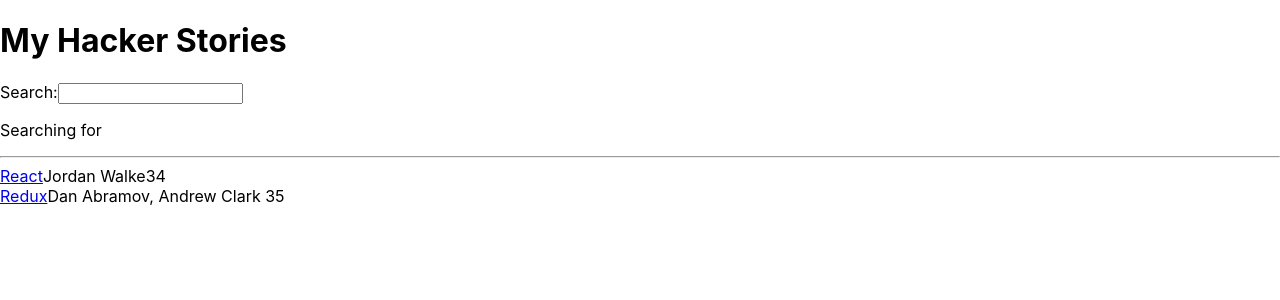
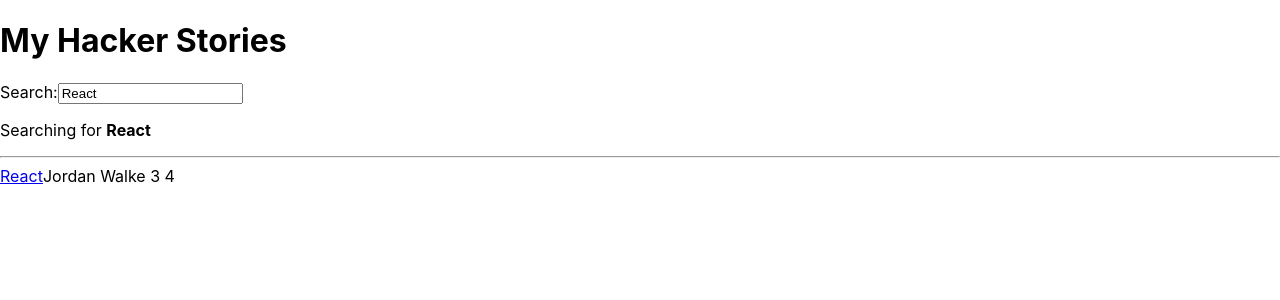
Before and after one commit to MahatHari/RoadToReact, a React (Create React App) app: page / in a window 1280 px wide. Shown: the top 300 px of the page. Built offline with nearby package versions, Linux system fonts and the light colour scheme.

Commit message:
using javascript spread and rest operator in props

```diff
--- a/src/App.jsx
+++ b/src/App.jsx
@@ -21,37 +21,43 @@
     },
   ];
 
+  // Lifted State
+  // Initial state of searchTerm is set to React
+  // by using controlled component, input field
+  // starts with correct initial value, using the searchTerm
+  // from reat State,
+  const [searchTerm, setSearchTerm] = useState('React');
   // Call back function passed as props to Search Component
   const handleSearch = (event) => {
-    console.log(event.target.value);
+    setSearchTerm(event.target.value);
   };
+  const searchedStories = stories.filter((story) =>
+    story.title.toLowerCase().includes(searchTerm.toLowerCase())
+  );
 
   return (
     <div>
       <h1>My Hacker Stories</h1>
 
-      <Search onSearch={handleSearch} />
+      <Search onSearch={handleSearch} search={searchTerm} />
       <hr />
 
-      <List list={stories} />
+      <List list={searchedStories} />
     </div>
   );
 };
 
 // creating Search Component
-const Search = (props) => {
-  const [searchTerm, setSearchTerm] = useState('');
-
-  const handleChange = (event) => {
-    setSearchTerm(event.target.value);
-    props.onSearch(event);
-  };
+// 1. Props are destructured
+const Search = ({ search, onSearch }) => {
   return (
     <>
       <label hrmlFor='search'>Search:</label>
-      <input id='search' type='text' onChange={handleChange}></input>
+      {/* Making Search component with its input field into a controlled component */}
+      {/* By adding value attribute and assigning from state object, it will shouw current search term */}
+      <input id='search' type='text' onChange={onSearch} value={search}></input>
       <p>
-        Searching for <strong>{searchTerm}</strong>
+        Searching for <strong>{search}</strong>
       </p>
     </>
   );
@@ -59,7 +65,8 @@
 
 //List Component
 const List = ({ list }) => {
-  return list.map((item) => {
+  // List is broken into another Item component
+  /* return list.map((item) => {
     return (
       <div key={item.objectId}>
         <a href={item.url}>{item.title}</a>
@@ -68,7 +75,70 @@
         <span>{item.points}</span>
       </div>
     );
-  });
+  }); */
+  // Vartion 2: Spread and Rest Operators
+  // 2.Iterations
+  return list.map((item) => <Item key={item.id} {...item} />);
+};
+
+// Extracting a New Item component to simplify List component
+const Item = ({ title, url, author, num_comments, points }) => {
+  return (
+    <>
+      <span>
+        <a href={url}>{title}</a>
+      </span>
+      <span>{author}</span>
+      <span> {num_comments} </span>
+      <span> {points}</span>
+    </>
+  );
+
+  /* Nester Destructuring Variation 1 */
+  /*
+  const Item= ({
+  item:{
+  title,
+  url, author,
+  num_comments,
+  points
+  }
+  })=><>
+      <span>
+        <a href={url}>{title}</a>
+      </span>
+      <span>{authro}</span>
+      <span> {num_comments} </span>
+      <span> {points}</span>
+    </>
+
+  */
+  /* Variation 2: Spread and Rest Operators */
+  /* 1. Iteration  */
+  /*
+  const List= ({list})=>
+  list.map(item=>(<Item
+  key={item.ObjectId}
+  title={item.title}
+  url=i{tem.url}
+  author={item.author}
+  num_comments={item.num_comments}
+  points={item.points}
+  />));
+
+  const Item=({title, url, author, num_comments, points})=>(
+  <>
+      <span>
+        <a href={url}>{title}</a>
+      </span>
+      <span>{authro}</span>
+      <span> {num_comments} </span>
+      <span> {points}</span>
+    </>
+  )
+
+  */
+  //
 };
 
 export default App;
```
